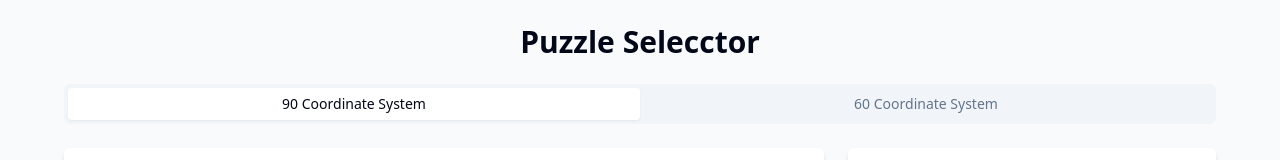
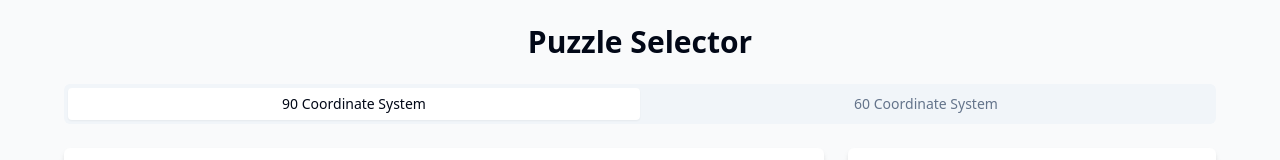
Before and after one commit to SmilingWayne/PuzzleTools, a React (Vite) app: page / in a window 1280 px wide. Shown: the top 160 px of the page. Built offline with nearby package versions, Linux system fonts and the light colour scheme.

Commit message:
[chore] Fix wrong words

```diff
--- a/src/pages/index.jsx
+++ b/src/pages/index.jsx
@@ -47,7 +47,7 @@
   return (
     <div className="min-h-screen p-6 bg-gray-50">
       <div className="max-w-6xl mx-auto">
-        <h1 className="text-3xl font-bold mb-6 text-center">Puzzle Selecctor</h1>
+        <h1 className="text-3xl font-bold mb-6 text-center">Puzzle Selector</h1>
 
         <Tabs defaultValue="grid" className="w-full">
           <TabsList className="mb-4 w-full">
```
Also changed, not shown: 1 other file (tests, documents, lock files or other folders).
